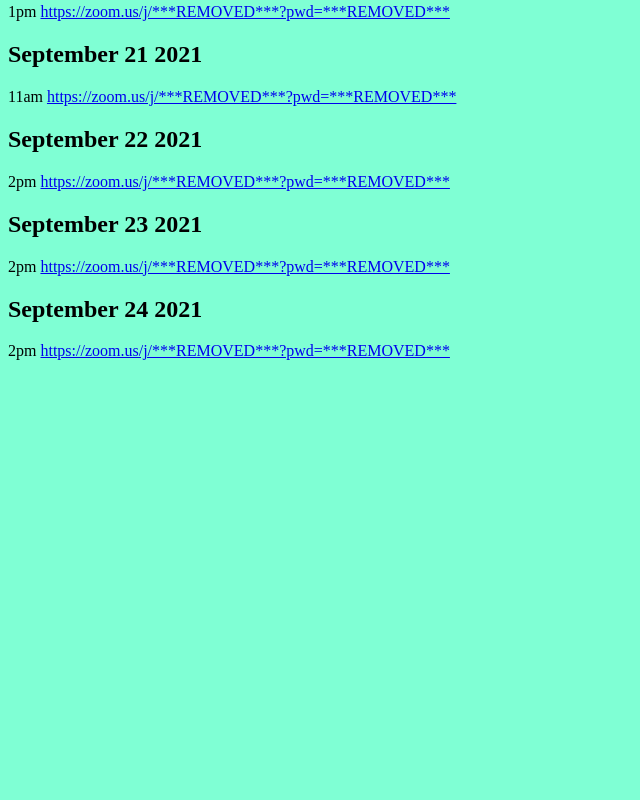
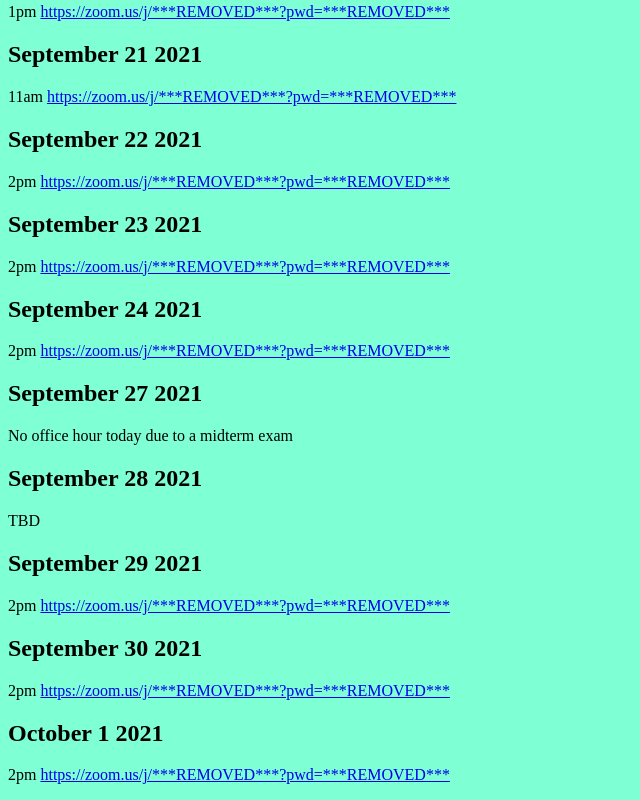
Before and after one commit to m-fin/matthewfinley.org, a plain HTML site: page officehours.html in a window 1280 px wide. Shown: the part 1552-2352 px from the top of the page, without its empty margins (0-640 px from the left). Before the commit the page ends 1928 px from the top, so only its background shows below. Drawn offline with Linux system fonts and the light colour scheme.

Commit message:
jhufngvkfsd

```diff
--- a/officehours.html
+++ b/officehours.html
@@ -68,5 +68,20 @@
 
         <h2>September 24 2021</h2>
         <p>2pm <a href="https://zoom.us/j/***REMOVED***?pwd=***REMOVED***">https://zoom.us/j/***REMOVED***?pwd=***REMOVED***</a></p>
+
+        <h2>September 27 2021</h2>
+        <p>No office hour today due to a midterm exam</p>
+
+        <h2>September 28 2021</h2>
+        <p>TBD</p>
+
+        <h2>September 29 2021</h2>
+        <p>2pm <a href="https://zoom.us/j/***REMOVED***?pwd=***REMOVED***">https://zoom.us/j/***REMOVED***?pwd=***REMOVED***</a></p>
+
+        <h2>September 30 2021</h2>
+        <p>2pm <a href="https://zoom.us/j/***REMOVED***?pwd=***REMOVED***">https://zoom.us/j/***REMOVED***?pwd=***REMOVED***</a></p>
+
+        <h2>October 1 2021</h2>
+        <p>2pm <a href="https://zoom.us/j/***REMOVED***?pwd=***REMOVED***">https://zoom.us/j/***REMOVED***?pwd=***REMOVED***</a></p>
     </body>
 </html>
```
